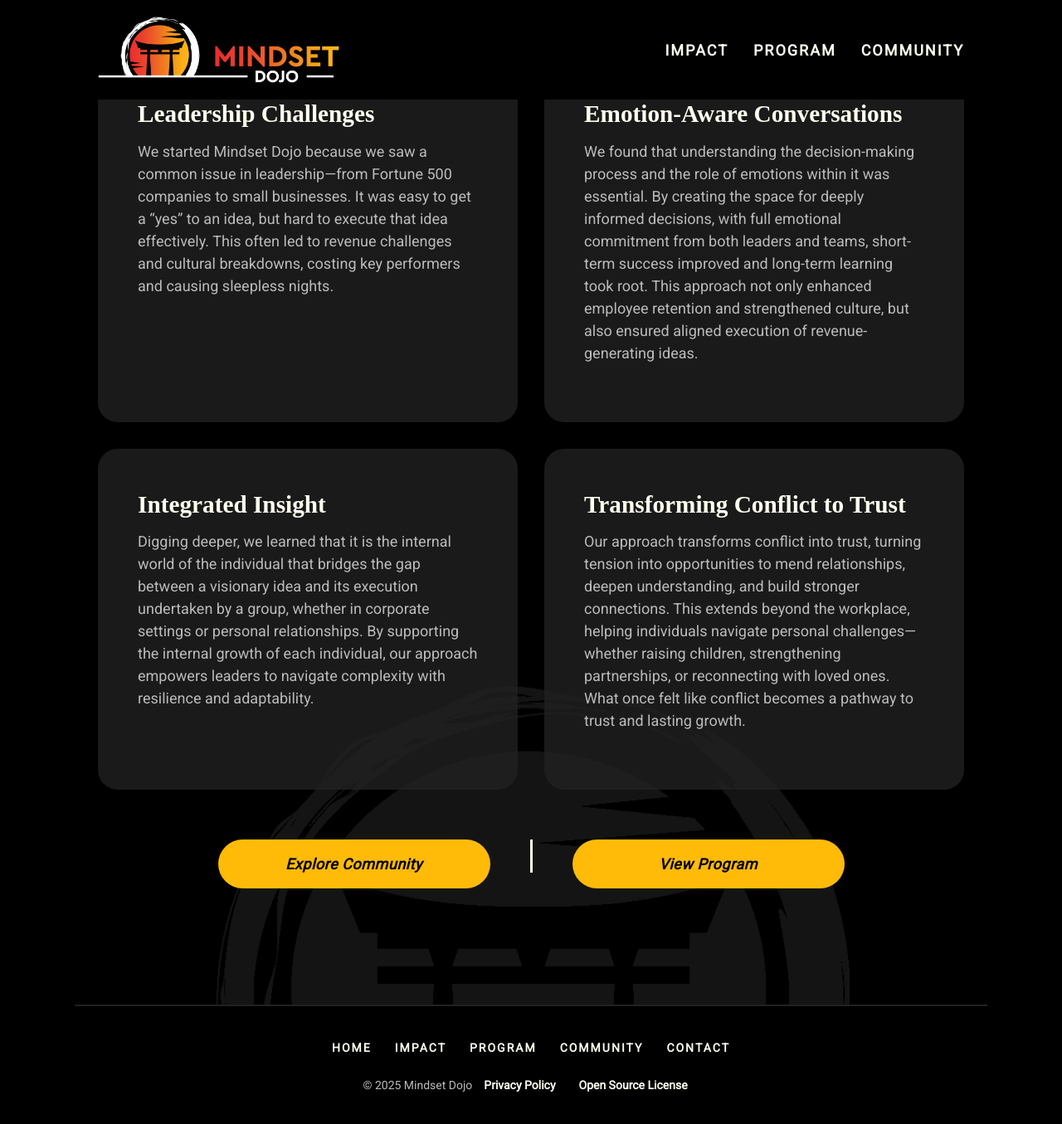
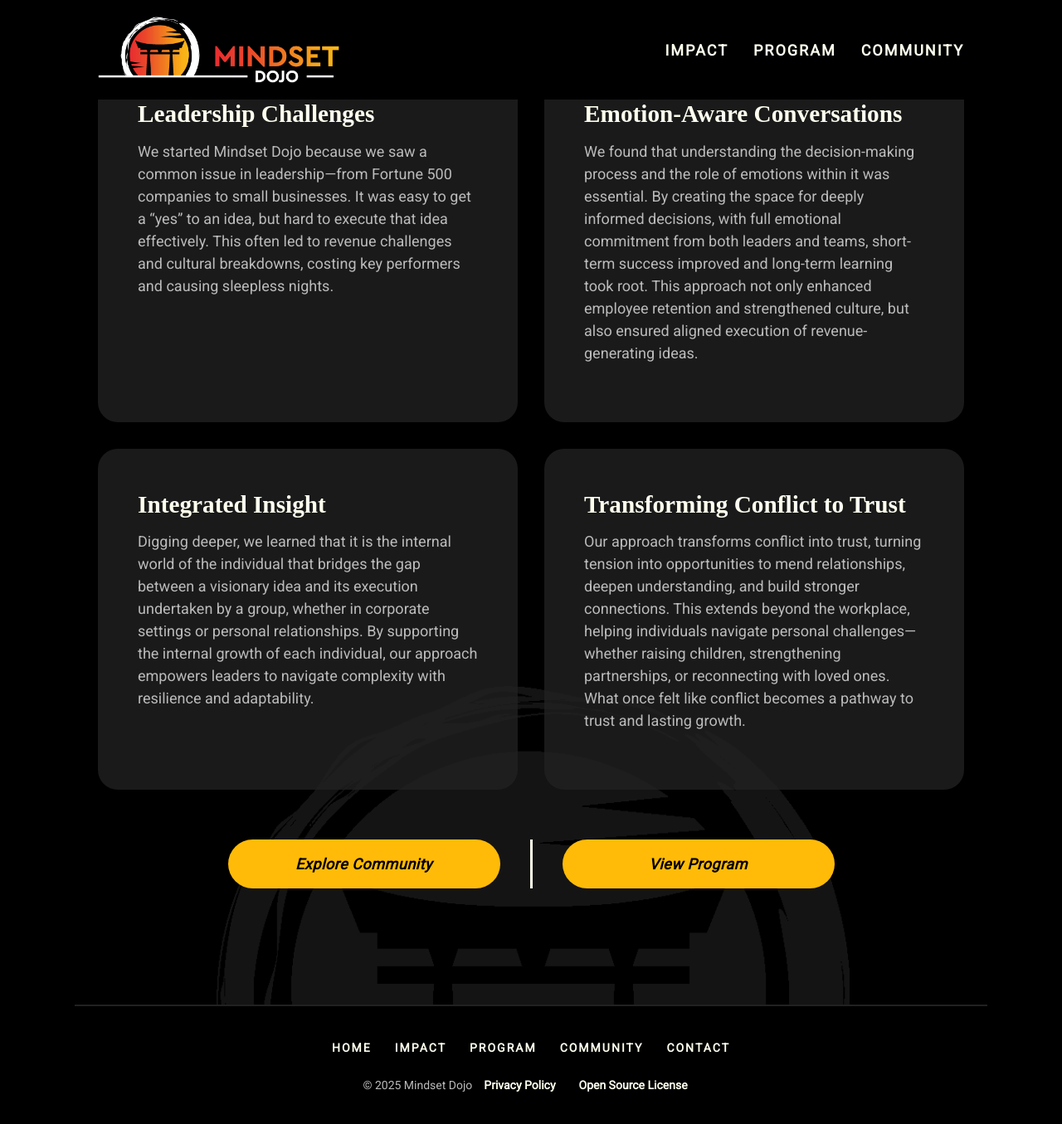
Before and after one commit to mindset-dojo/mindset-dojo.github.io, a Jekyll site: the page built from index.md, in a window 1280 px wide and 1400 px high, scrolled down 583 px. Shown: the top 1355 px of the window at 83% size. Built offline with Jekyll 4.4.1, drawn with Linux system fonts in a browser that asks for light colours; some web fonts are replaced.

Commit message:
Change .button-vertical-divider class to fit better with .md-cta-group (button class) and <hr> CSS code in md.css.

```diff
--- a/assets/css/md.css
+++ b/assets/css/md.css
@@ -298,10 +298,9 @@ hgroup hr {
 
 .button-vertical-divider {
   /* create the “vertical hr” */
-  display: inline-block;           /* allow height/width */
-  border-left: 3px solid var(--light-color-primary);    /* the actual line */
-  height: 40px;                     /* adjust to match button height */
-  margin: 0 12px;                   /* horizontal spacing */
+  display: inline-block; /* allow height/width */
+  border-left: 3px solid var(--light-color-primary); /* match <hr> style */
+  align-self: stretch;   /* match the height of the button group */
 }
 
 @media (max-width: 576px) {
```
